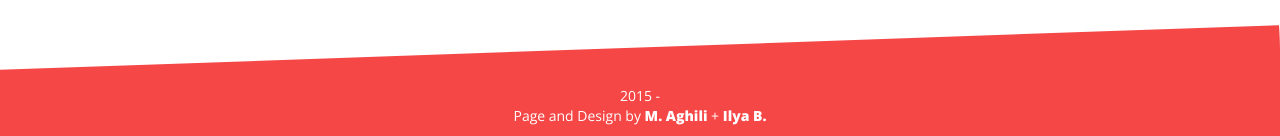
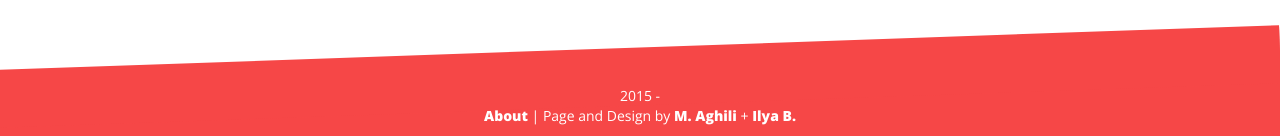
Before and after one commit to takagotch/o233, a Jekyll site: the page built from index.md, in a window 1280 px wide. Shown: the part 774-910 px from the top of the page. Built offline with Jekyll 4.4.1, drawn with Linux system fonts in a browser that asks for light colours; nearby versions of some CDN libraries; part of the change alters nothing that is shown.

```diff
--- a/_config.yml
+++ b/_config.yml
@@ -1,7 +1,7 @@
 # Site wide configuration
 
 title: "TKVTV"
-description: "A Coming Soon Template"
+description: "取引量No.1！ *当社比"
 #if you modify locale please have a look at _data/messages.yml too
 locale: en
 #for meta name="author" :
@@ -25,7 +25,7 @@ owner:
   instagramm:
   #Aboutlink = German "Impressum", provide url and caption (eg "Impressum")
   aboutlink:
-    url:
+    url:      https://takagotch.github.io/page95/
     caption:
 
 
```
